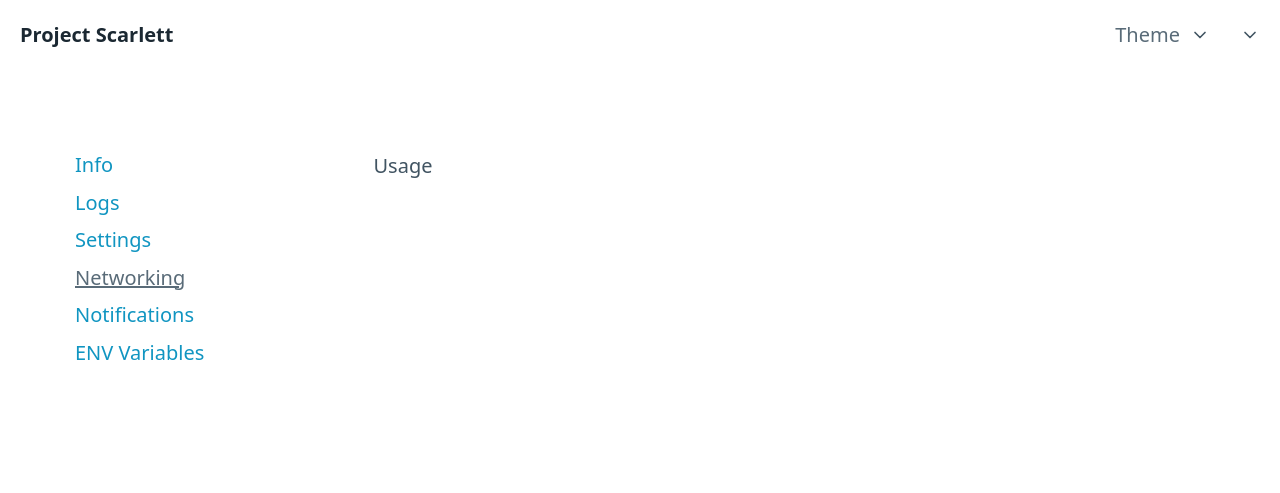
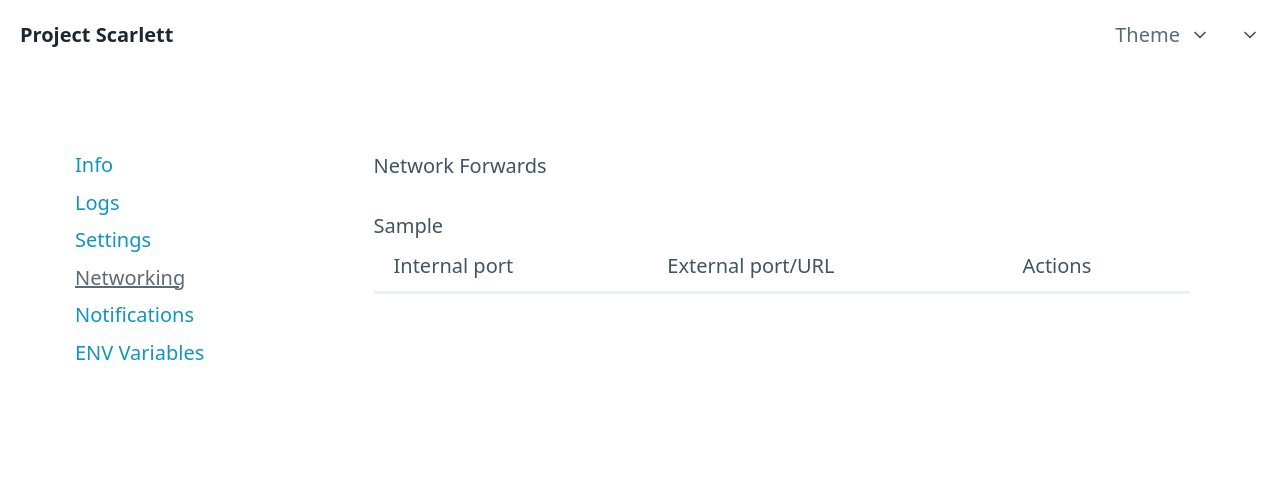
Before and after one commit to tarangsutariya/project-scarlett, a Flask app: template src/blueprints/deployement/templates/networking.html in a window 1280 px wide. Shown: the top 493 px of the page. Run offline with Flask 2, Linux system fonts and the light colour scheme; the template is opened without the code that fills it: most values are stand-ins (such as "Sample title", 1, 10 or a date in 2020); lists and menus that the app fills with data are empty.

Commit message:
fixed a typo

```diff
--- a/src/blueprints/deployement/deploy.py
+++ b/src/blueprints/deployement/deploy.py
@@ -3,7 +3,7 @@
 from blueprints.users.login_manager import user_login_required
 import time
 from models import users,db
-from blueprints.admin.models import admin_user
+from blueprints.admin.models import admin_user,admin_servers
 from .models import deployments
 
 
@@ -137,5 +137,6 @@
     dep.env_variables = env_vars
     db.session.commit()
     from tasks.manage_deploys import update_env_variables
-    update_env_variables.delay(dep.deploy_id)
+    prefix = admin_servers.query.filter_by(server_id=dep.server_id).first().domain_prefix
+    update_env_variables.apply_async(args=[dep.deploy_id],queue=prefix)
     return "OK"
--- a/src/blueprints/deployement/models.py
+++ b/src/blueprints/deployement/models.py
@@ -30,7 +30,7 @@
     cpu_usage = db.Column(db.Float)
     ram_usage =db.Column(db.Integer)
     disk_usage = db.Column(db.Float)
-    interal_ip = db.Column(db.String)
+    internal_ip = db.Column(db.String)
     slack_nofity = db.Column(db.JSON)
     email_notify = db.Column(db.JSON)
     pushover_notify = db.Column(db.JSON)
--- a/src/blueprints/deployement/templates/networking.html
+++ b/src/blueprints/deployement/templates/networking.html
@@ -120,8 +120,23 @@
           <div id="contentblock">
 
 
-           <p>Usage</p>
+           <p>Network Forwards</p>
+           <table>
+            <thead>
+            <th>Internal port</th>
+            <th> External port/URL</th>
+            <th>Actions</th>
+          </thead>
+            <tbody>
+          {{dep.forwarded_ports}}
+           <tr>
 
+          </tr>
+
+
+
+            </tbody>
+           </table>
 
 
 
--- a/src/tasks/manage_deploys.py
+++ b/src/tasks/manage_deploys.py
@@ -43,7 +43,7 @@
     ssh_connect_retries = 0
     while ssh_connect_retries < 5:
         try:
-            Connection("root@"+dep.interal_ip,connect_timeout=10).run("hostname")
+            Connection("root@"+dep.internal_ip,connect_timeout=10).run("hostname")
 
             break
         except:
@@ -51,4 +51,4 @@
             ssh_connect_retries+=1
     if ssh_connect_retries>=5:
         raise Exception("SSH CONNECTION TIMED OUT")
-    Connection("root@"+dep.interal_ip,connect_timeout=10).put("/tmp/env",'repo/.env')
+    Connection("root@"+dep.internal_ip,connect_timeout=10).put("/tmp/env",'repo/.env')
--- a/src/tasks/remote_tasks.py
+++ b/src/tasks/remote_tasks.py
@@ -120,7 +120,7 @@
     ###########################
     firecracker_pid = p.pid
 
-    logger.info(firecracker_pid)
+    #logger.info("Firecracker_pid"+str(firecracker_pid))
     fire_kernel_json = {
             "kernel_image_path": k_path,
             "boot_args": "console=ttyS0 reboot=k panic=1 pci=off"
@@ -288,10 +288,10 @@
         dep.last_deployment_status="composeerror"
         dep.deployment_process_desc="docker compose failed"
     dep.tap_device=tap_device
-    dep.interal_ip=firecracker_ip
+    dep.internal_ip=firecracker_ip
     dep.firecracker_ip=firecracker_pid
     dep.firecracker_socket=firecracker_socket
-    dep.forwarded_ports = port_forwarded
+    dep.forwarded_ports = {"SSH":[port_forwarded]}
     docker = python_on_whales.DockerClient(host="ssh://root@%s"%(firecracker_ip))
     containers = list(docker.ps())
     contn = {}
```
